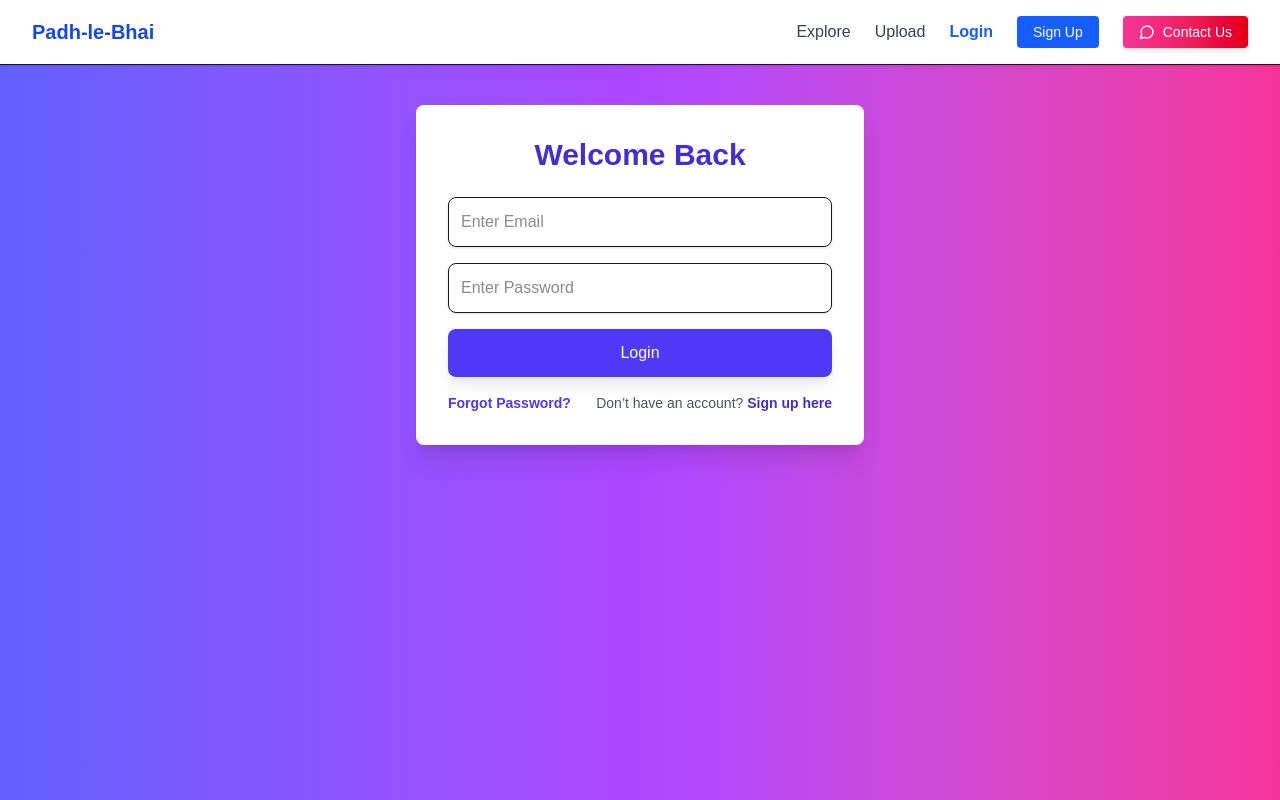
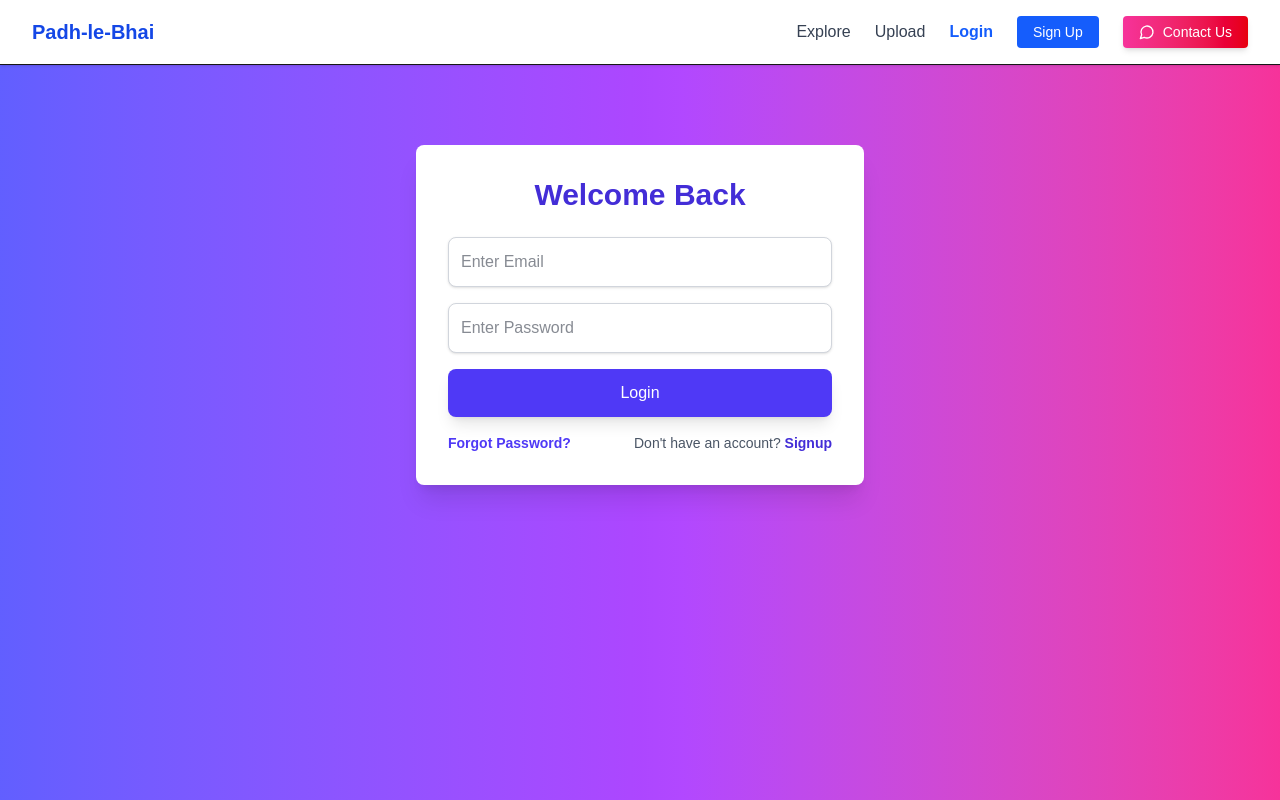
Before and after one commit to ghanshyam2005singh/padh-le-bhai, a Next.js app: page /login in a window 1280 px wide. Built offline with nearby package versions, Linux system fonts and the light colour scheme; no server answers.

Commit message:
ui-fixed

```diff
--- a/app/login/page.tsx
+++ b/app/login/page.tsx
@@ -62,29 +62,36 @@ const LoginPage = () => {
   };
 
   return (
-    <div className="min-h-screen bg-gradient-to-r from-indigo-500 via-purple-500 to-pink-500 ">
+    <div className="min-h-screen bg-gradient-to-r from-indigo-500 via-purple-500 to-pink-500">
       <Navbar />
-      <div className="max-w-md w-full bg-white rounded-lg shadow-xl p-8 mx-auto mt-10">
+      <div className="flex items-center justify-center pt-20">
+        <div className="max-w-md w-full bg-white rounded-lg shadow-xl p-8 mx-4">
           <h1 className="text-3xl font-bold text-center text-indigo-700 mb-6">
             Welcome Back
           </h1>
 
           <form onSubmit={handleLogin} className="space-y-4">
+            <div>
               <input
                 type="email"
                 placeholder="Enter Email"
                 value={email}
                 onChange={(e) => setEmail(e.target.value)}
-            className="w-full border p-3 rounded-lg shadow-sm focus:outline-none focus:ring-2 focus:ring-indigo-600"
+                className="w-full border border-gray-300 p-3 rounded-lg shadow-sm focus:outline-none focus:ring-2 focus:ring-indigo-600 focus:border-indigo-600 text-gray-900 bg-white"
+                required
               />
+            </div>
 
+            <div>
               <input
                 type="password"
                 placeholder="Enter Password"
                 value={password}
                 onChange={(e) => setPassword(e.target.value)}
-            className="w-full border p-3 rounded-lg shadow-sm focus:outline-none focus:ring-2 focus:ring-indigo-600"
+                className="w-full border border-gray-300 p-3 rounded-lg shadow-sm focus:outline-none focus:ring-2 focus:ring-indigo-600 focus:border-indigo-600 text-gray-900 bg-white"
+                required
               />
+            </div>
 
             {error && <p className="text-red-500 text-sm">{error}</p>}
             {resetSent && (
@@ -96,7 +103,7 @@ const LoginPage = () => {
             <button
               type="submit"
               disabled={loading}
-            className="w-full bg-indigo-600 text-white py-3 rounded-lg shadow-lg hover:bg-indigo-700 transition-all"
+              className="w-full bg-indigo-600 text-white py-3 rounded-lg shadow-lg hover:bg-indigo-700 transition-all disabled:opacity-50 disabled:cursor-not-allowed"
             >
               {loading ? 'Logging in...' : 'Login'}
             </button>
@@ -111,11 +118,12 @@ const LoginPage = () => {
               Forgot Password?
             </button>
             <span className="text-sm text-gray-600">
-            Don’t have an account?{' '}
+              Don&#39;t have an account?{' '}
               <a href="/signup" className="text-indigo-700 font-semibold hover:underline">
-              Sign up here
+                Signup
               </a>
             </span>
+          </div>
         </div>
       </div>
     </div>
```
Lines whose indentation alone changed are shown as unchanged.
